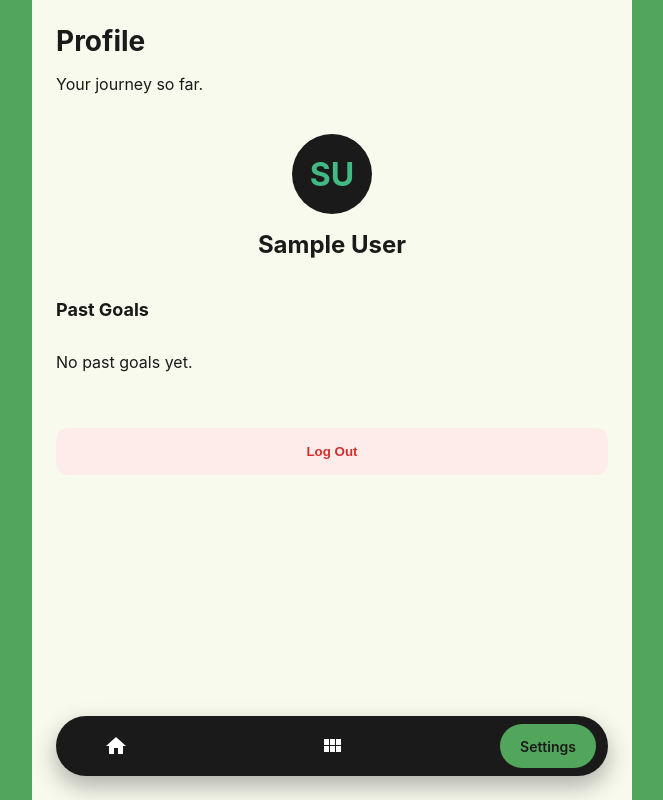
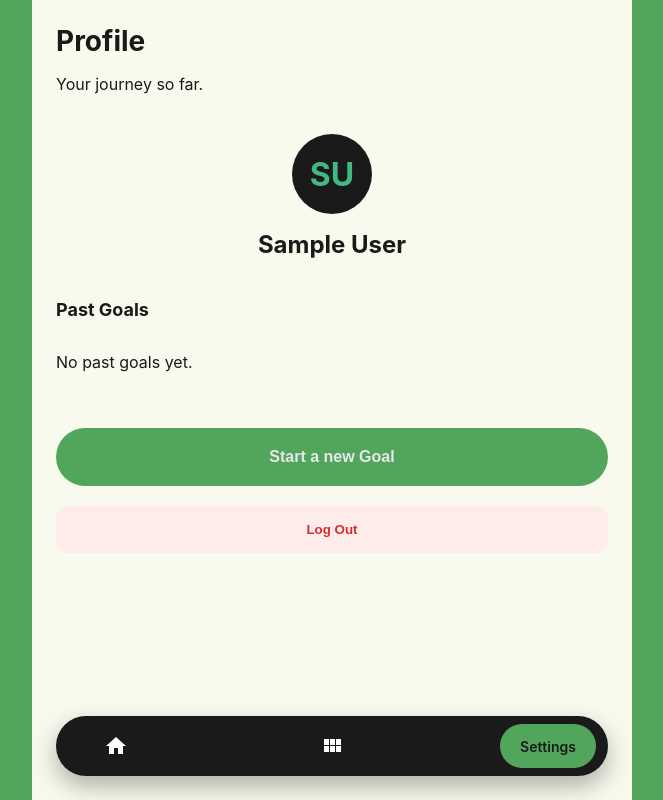
Before and after one commit to tumelo-sebego/ProgressTracker, a Vue app: page /profile in a window 1280 px wide. Shown: the whole page, without its empty margins (308-971 px from the left). Built offline with nearby package versions, Linux system fonts and the light colour scheme; sample sign-in values are in the browser's storage.

Commit message:
Added Start Goal Button in Profile View

```diff
--- a/src/views/ProfileView.vue
+++ b/src/views/ProfileView.vue
@@ -32,6 +32,10 @@
         </div>
     </section>
 
+    <button v-if="!hasActiveGoal" @click="startNewGoal" class="btn-start-goal">
+        Start a new Goal
+    </button>
+
     <button @click="logout" class="btn-logout">Log Out</button>
   </div>
 </template>
@@ -51,6 +55,10 @@ const initials = computed(() => {
     return name.split(' ').map(n => n[0]).join('').toUpperCase().slice(0, 2);
 });
 
+const hasActiveGoal = computed(() => {
+    return goals.value.some(g => g.status === 'active');
+});
+
 onMounted(async () => {
     // Ideally filter by user ID if we had multiple users
     goals.value = await db.goals.toArray();
@@ -63,6 +71,10 @@ const formatDate = (date) => {
 const viewGoal = (id) => {
     authStore.setViewingGoal(id);
     router.push('/');
+};
+
+const startNewGoal = () => {
+    router.push('/onboarding/goal');
 };
 
 const logout = () => {
@@ -165,7 +177,7 @@ h2 { margin: 0; }
 .arrow { color: #ccc; }
 
 .btn-logout {
-    margin-top: 40px;
+    margin-top: 20px;
     background: #fdecea;
     color: #d32f2f;
     border: none;
@@ -175,4 +187,22 @@ h2 { margin: 0; }
     font-weight: 600;
     cursor: pointer;
 }
+
+.btn-start-goal {
+    margin-top: 40px;
+    background-color: var(--primary-color);
+    color: var(--bg-color);
+    border: none;
+    padding: 20px;
+    width: 100%;
+    border-radius: 99px; /* Pill shape */
+    font-size: 16px;
+    font-weight: 600;
+    cursor: pointer;
+    transition: transform 0.1s;
+}
+
+.btn-start-goal:active {
+    transform: scale(0.98);
+}
 </style>
```
